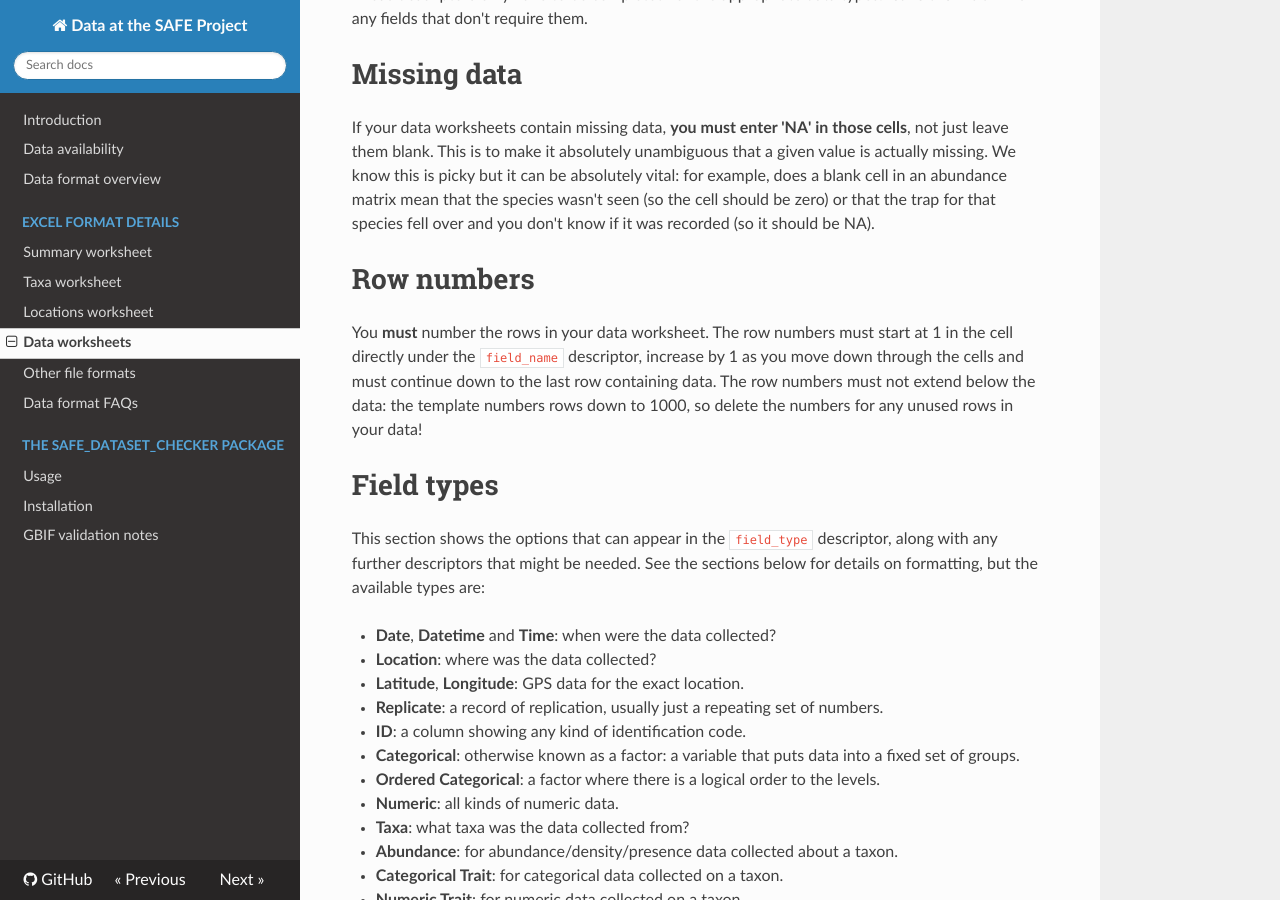
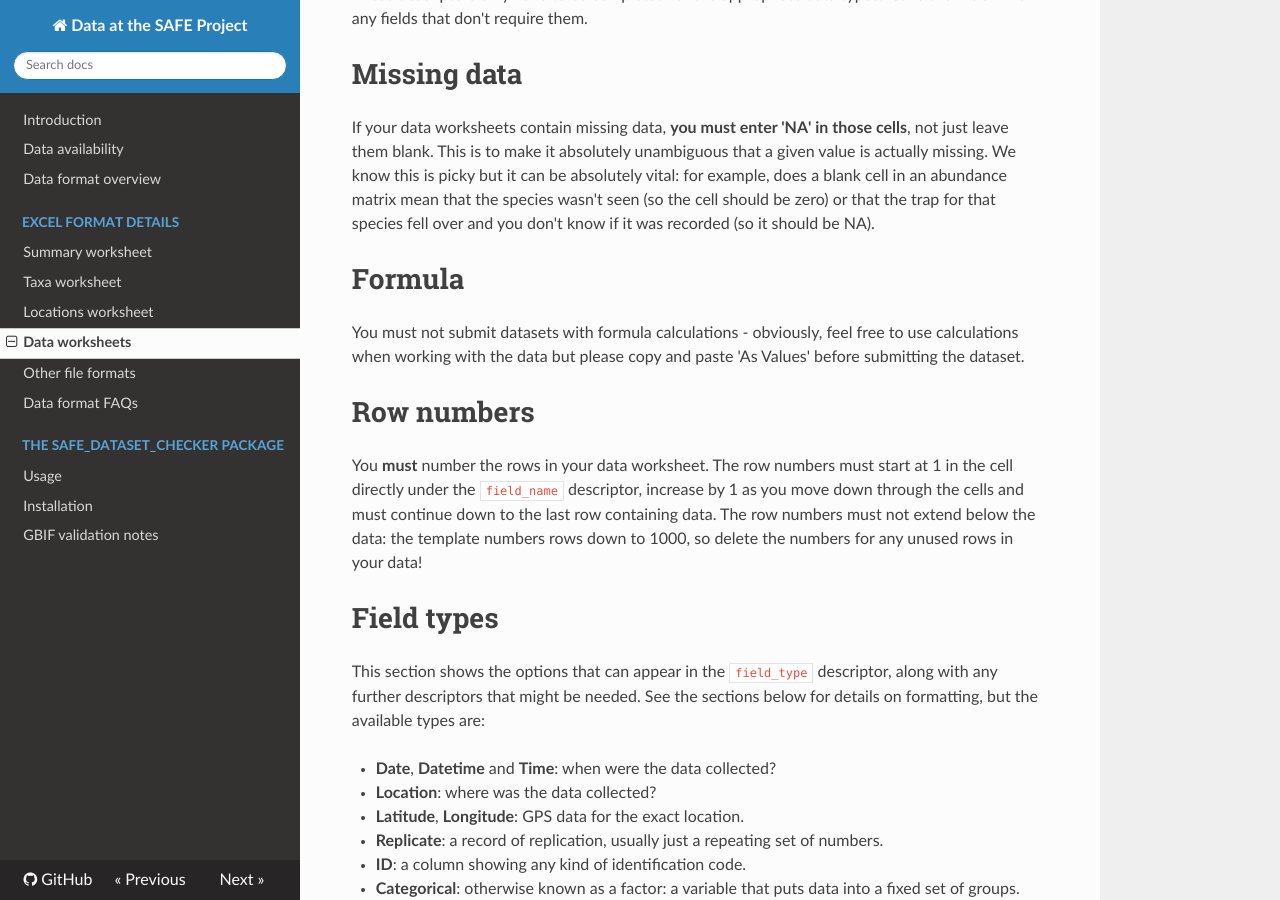
Before and after one commit to ImperialCollegeLondon/safedata_validator, an MkDocs documentation site: the page built from docs/data_format/data.md, in a window 1280 px wide and 900 px high, scrolled down 1055 px. Built offline with MkDocs 1.6.1, drawn with Linux system fonts in a browser that asks for light colours; nearby versions of some CDN libraries.

Commit message:
Added note about formulae in docs

```diff
--- a/docs/data_format/data.md
+++ b/docs/data_format/data.md
@@ -37,6 +37,11 @@ leave them blank. This is to make it absolutely unambiguous that a given value i
 missing. We know this is picky but it can be absolutely vital: for example, does a blank cell
 in an abundance matrix mean that the species wasn't seen (so the cell should be zero) or that
 the trap for that species fell over and you don't know if it was recorded (so it should be NA).
+
+# Formula
+
+You must not submit datasets with formula calculations - obviously, feel free to use calculations
+when working with the data but please copy and paste 'As Values' before submitting the dataset.
 
 # Row numbers
 
```
